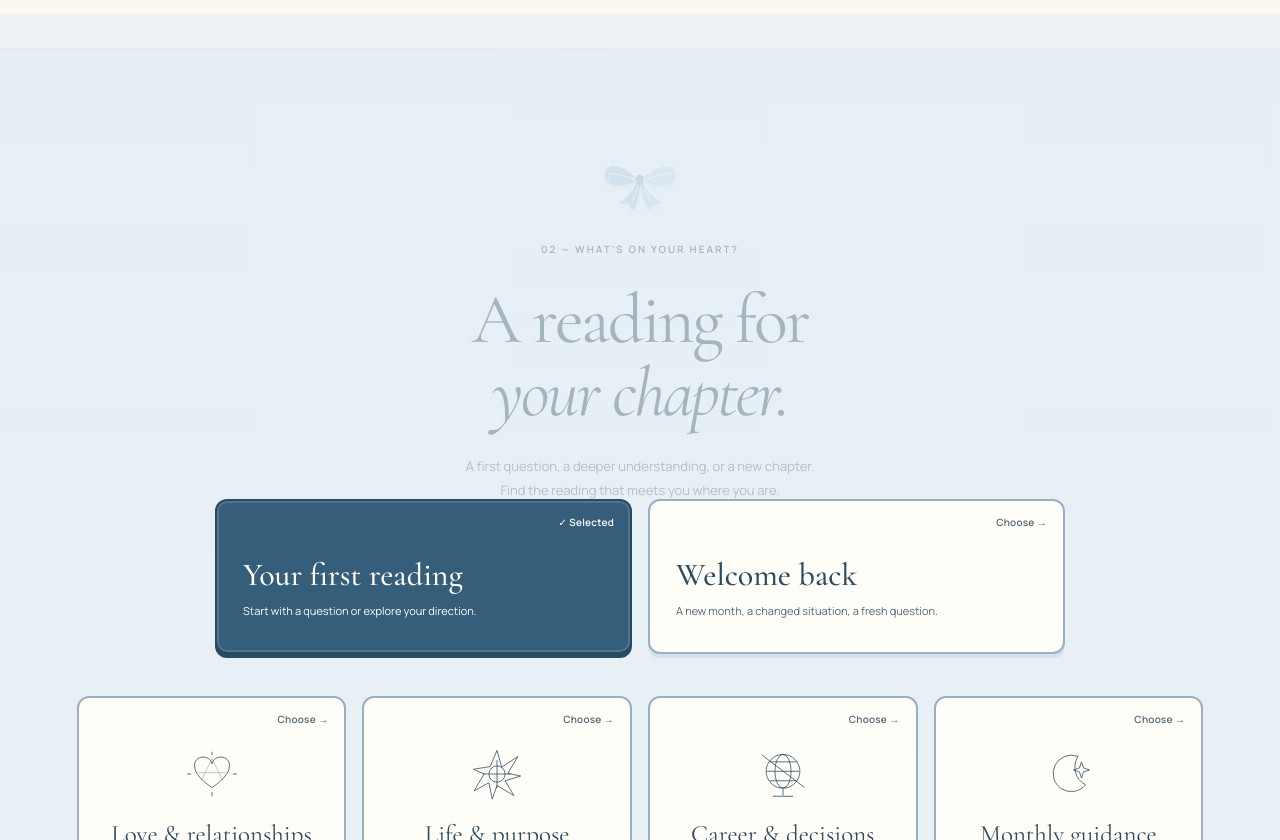
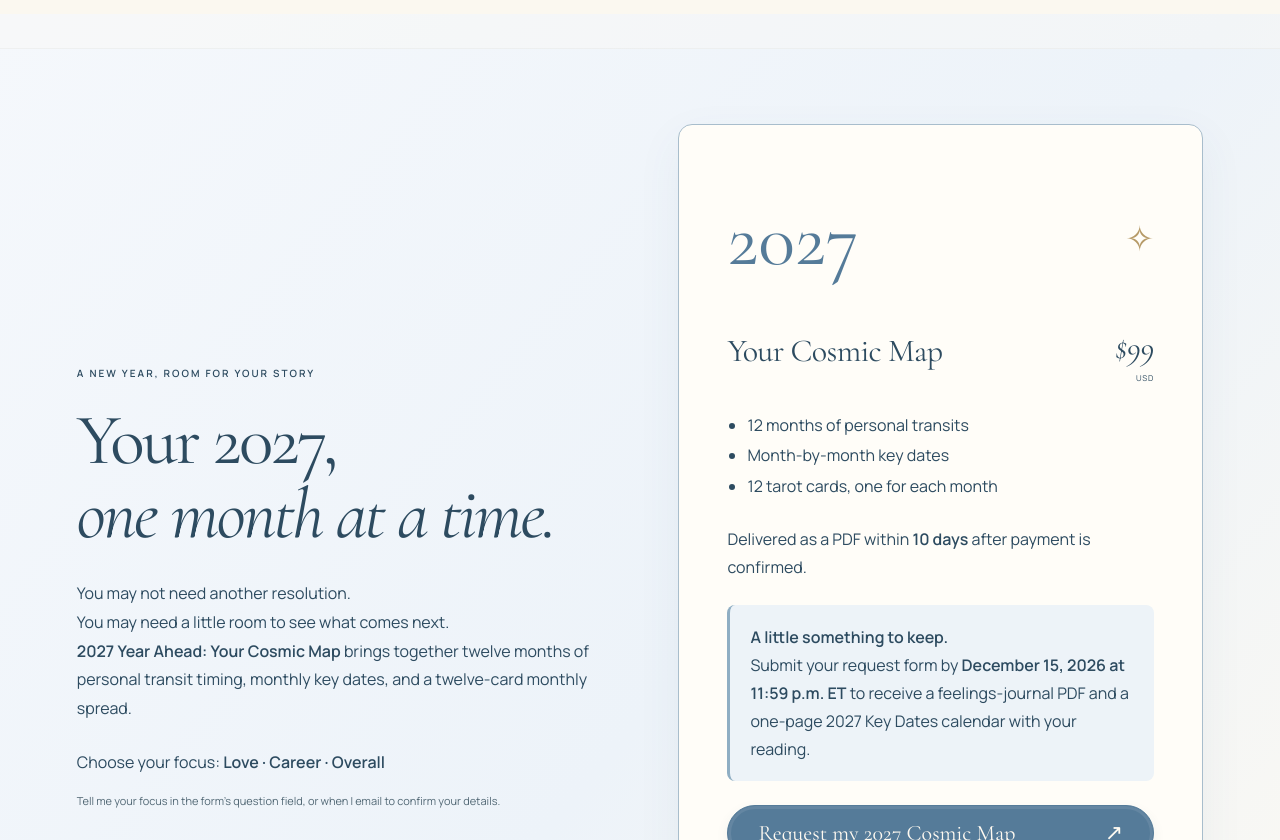
Before and after one commit to tarotmilkytea-cmd/tarot-site, a React (Vite) app: page / in a window 1280 px wide. Shown: the part 1960-2800 px from the top of the page. Built offline with nearby package versions, Linux system fonts and the light colour scheme.

Commit message:
Add 2027 Year Ahead reading with prefilled booking and December bonus deadline

```diff
--- a/src/App.jsx
+++ b/src/App.jsx
@@ -16,7 +16,8 @@ const faqs = [
 ];
 
 function BookingLink({ children = <>Request this reading <Arrow /></>, className = 'button', product, ...props }) {
-  return <a className={className} href={FORM_URL} target="_blank" rel="noopener noreferrer"
+  const href = product?.formChoice ? `${FORM_URL}?usp=pp_url&entry.930116636=${encodeURIComponent(product.formChoice)}` : FORM_URL;
+  return <a className={className} href={href} target="_blank" rel="noopener noreferrer"
     aria-label={product ? `Request ${product.name} for $${product.price} — opens Google Form` : undefined} {...props}>{children}</a>;
 }
 
@@ -100,6 +101,8 @@ export default function TarotMilkyTeaShop() {
   const featured = audience === 'returning' ? ['month-ahead', 'deep-dive', 'compatibility'] : ['quick-check', 'cosmic-clarity', 'souls-blueprint'];
   const visible = activeConcern === 'all' && audience !== 'all' ? featured.map(id => regular.find(p => p.id === id)).filter(Boolean) : regular;
   const showAdult = activeConcern === 'all' || activeConcern === 'love';
+  const yearAhead = allProducts.find(p => p.id === 'year-ahead-2027');
+  const yearAheadBonusActive = Date.now() <= Date.parse('2026-12-16T04:59:59.999Z');
   function chooseConcern(id) { setActiveConcern(id); setAudience('all'); }
   function chooseAudience(value) { setAudience(value); setActiveConcern('all'); }
 
@@ -109,7 +112,7 @@ export default function TarotMilkyTeaShop() {
     <header className={`site-header ${scrolled ? 'is-scrolled' : ''}`}>
       <a className="wordmark" href="#home" aria-label="Tarot Milky Tea home">tarot milky tea<span className="wordmark-star" aria-hidden="true">✧</span></a>
       <nav className={`main-nav ${menuOpen ? 'is-open' : ''}`} id="main-navigation" aria-label="Main navigation" onClick={() => setMenuOpen(false)}>
-        <a href="#readings" onClick={() => chooseAudience('first')}>First reading</a><a href="#returning" onClick={() => chooseAudience('returning')}>Returning clients</a><a href="#about">Meet Charlotte</a><a href="#faq">FAQ</a>
+        <a href="#year-ahead">2027 Year Ahead</a><a href="#readings" onClick={() => chooseAudience('first')}>First reading</a><a href="#returning" onClick={() => chooseAudience('returning')}>Returning clients</a><a href="#about">Meet Charlotte</a><a href="#faq">FAQ</a>
       </nav>
       <div className="header-actions"><button className="motion-button" onClick={() => setPaused(!paused)} aria-label={motionOff ? 'Resume decorative motion' : 'Pause decorative motion'} aria-pressed={motionOff} disabled={reduced} title={reduced ? 'Reduced motion follows your device setting' : 'Toggle decorative motion'}>{motionOff ? '▷' : 'Ⅱ'}</button><BookingLink className="nav-book">Book a reading <Arrow /></BookingLink><button className="menu-button" aria-expanded={menuOpen} aria-controls="main-navigation" onClick={() => setMenuOpen(!menuOpen)}>{menuOpen ? 'Close' : 'Menu'}</button></div>
     </header>
@@ -133,6 +136,11 @@ export default function TarotMilkyTeaShop() {
         <h2>You don’t have to have<br/><em>it all figured out.</em></h2>
         <p>A question about love. A crossroads. A feeling you can’t quite name.<br className="desktop-break"/> Bring it here. Together, we’ll make a little room for perspective.</p>
         <div className="welcome-signature">a cup of comfort, a little cosmic perspective <span aria-hidden="true">✧</span></div>
+      </section>
+
+      <section className="year-ahead-section section-pad" id="year-ahead" aria-labelledby="year-ahead-title">
+        <div className="year-ahead-copy"><p className="eyebrow">A NEW YEAR, ROOM FOR YOUR STORY</p><h2 id="year-ahead-title">Your 2027,<br/><em>one month at a time.</em></h2><p>You may not need another resolution.<br/>You may need a little room to see what comes next.</p><p><strong>2027 Year Ahead: Your Cosmic Map</strong> brings together twelve months of personal transit timing, monthly key dates, and a twelve-card monthly spread.</p><p className="year-ahead-focus">Choose your focus: <strong>Love · Career · Overall</strong></p><p className="small-note">Tell me your focus in the form’s question field, or when I email to confirm your details.</p></div>
+        <div className="year-ahead-offer"><p className="year-ahead-year" aria-hidden="true">2027 <span>✧</span></p><div className="product-heading"><h3>Your Cosmic Map</h3><p className="price">$99<span>USD</span></p></div><ul><li>12 months of personal transits</li><li>Month-by-month key dates</li><li>12 tarot cards, one for each month</li></ul><p>Delivered as a PDF within <strong>10 days</strong> after payment is confirmed.</p>{yearAheadBonusActive && <p className="year-ahead-bonus"><strong>A little something to keep.</strong><br/>Submit your request form by <strong>December 15, 2026 at 11:59 p.m. ET</strong> to receive a feelings-journal PDF and a one-page 2027 Key Dates calendar with your reading.</p>}<BookingLink product={yearAhead}>Request my 2027 Cosmic Map <Arrow/></BookingLink><p className="small-note">15 Year Ahead bookings per month.<br/>Booking closes January 31, 2027.</p><p className="year-ahead-compare">Deep Dive ($85) explores three months in depth.<br/>Year Ahead ($99) maps the full twelve months.</p></div>
       </section>
 
       <section className="readings-section section-pad" id="readings" aria-labelledby="readings-title">
--- a/src/data.js
+++ b/src/data.js
@@ -6,6 +6,21 @@ export const concerns = [
 ];
 
 export const allProducts = [
+  {
+    id: "year-ahead-2027",
+    bestFor: "Your next twelve months",
+    name: "2027 Year Ahead: Your Cosmic Map",
+    price: 99,
+    time: "10 days",
+    pages: "PDF",
+    cards: "12 monthly cards + personal transits",
+    desc: "A twelve-month map of your personal transits, monthly key dates, and one tarot card for each month. Choose Love, Career, or Overall.",
+    details: ["12 months of personal transit timing", "Month-by-month key dates and a 12-card monthly spread", "Choose your focus: Love, Career, or Overall", "PDF delivered by email within 10 days after payment is confirmed", "15 Year Ahead bookings per month; booking closes January 31, 2027"],
+    formChoice: "$99 2027 Year Ahead - 12-Month Transits + Month-by-Month Spread (10-Day PDF)",
+    tags: ["love", "career", "purpose", "monthly"],
+    tier: "deep",
+    badge: null,
+  },
   {
     id: "quick-check",
     bestFor: "One focused question",
@@ -182,7 +197,7 @@ export const allProducts = [
 ];
 
 export const seasonalProducts = [
-  { name: "2027 Year Ahead", price: 85, window: "December 2026", event: "Your complete 2027 cosmic roadmap", badge: null },
+  { name: "2027 Year Ahead", price: 99, window: "Booking closes January 31, 2027", event: "12-month transits + month-by-month spread · 10-day PDF", badge: null },
 ];
 
 export const testimonials = [
--- a/src/index.css
+++ b/src/index.css
@@ -168,3 +168,22 @@ footer{background:#d7e5ef;border-top:1px solid #bda98766}
 .all-readings[aria-pressed=true],.view-all[aria-pressed=true]{background:#355e7a;border-color:#284b64;color:#fffdf8;box-shadow:0 3px 0 #284b64}
 @media(max-width:760px){.audience-choices{gap:12px}.audience-choices button{padding:44px 15px 20px;min-height:175px}.audience-choices button>span{font-size:25px}.concern-grid{gap:12px;margin-top:28px}.concern-grid button,.concern-grid button:last-child,.concern-grid button:nth-child(2),.concern-grid button:nth-child(n+3){padding:44px 12px 22px}.concern-grid button>span{font-size:23px}.concern-grid small{font-size:10px}.selection-state{top:13px;right:12px;font-size:9px}.all-readings{font-size:11px;padding:12px 14px}}
 @media(prefers-reduced-motion:reduce){.audience-choices button,.concern-grid button{transition:none}}
+
+/* A seasonal offer within the existing blue-rose tea room. */
+.year-ahead-section{display:grid;grid-template-columns:minmax(0,1fr) minmax(0,1fr);gap:clamp(30px,6vw,90px);align-items:center;background:linear-gradient(130deg,#f5f8fc,#edf3f9 55%,#fcf9f2);scroll-margin-top:100px}
+.year-ahead-copy h2{font-size:clamp(46px,5.6vw,78px);line-height:1.04;margin:22px 0 26px}
+.year-ahead-copy>p:not(.eyebrow){max-width:530px;line-height:1.8}
+.year-ahead-focus{margin-top:25px}
+.year-ahead-offer{border:1px solid #a8bdcc;border-radius:14px;padding:clamp(24px,3.8vw,48px);background:#fffdf8;box-shadow:0 16px 46px #47677b10;min-width:0}
+.year-ahead-year{font-family:'Cormorant Garamond',Georgia,serif;font-size:clamp(54px,6vw,86px);line-height:1;color:#557b99;margin:0 0 24px;display:flex;justify-content:space-between;align-items:center}
+.year-ahead-year span{font-size:35px;color:#b69a67}
+.year-ahead-offer .product-heading{gap:14px;align-items:start}
+.year-ahead-offer .product-heading h3{font-size:32px;line-height:1.2}
+.year-ahead-offer ul{padding-left:20px;line-height:1.9;margin:24px 0}
+.year-ahead-offer>p{line-height:1.75}
+.year-ahead-bonus{padding:18px 20px;background:#edf3f8;border-radius:8px;border-left:3px solid #8faec3;margin:24px 0}
+.year-ahead-offer .button{width:100%;display:flex;justify-content:space-between;gap:12px;margin-top:24px;white-space:normal;text-align:left}
+.year-ahead-offer .small-note{margin-top:16px}
+.year-ahead-compare{border-top:1px solid #dce4e8;padding-top:18px;margin-top:22px;font-size:13px;color:#526875}
+@media(max-width:850px){.year-ahead-section{grid-template-columns:1fr;gap:28px}.year-ahead-copy h2{font-size:54px}.year-ahead-offer{padding:26px}.year-ahead-copy>p:not(.eyebrow){max-width:none}}
+@media(max-width:420px){.year-ahead-copy h2{font-size:46px}.year-ahead-offer .product-heading h3{font-size:27px}.year-ahead-offer{padding:22px 18px}.year-ahead-offer .price{font-size:34px}}
```
